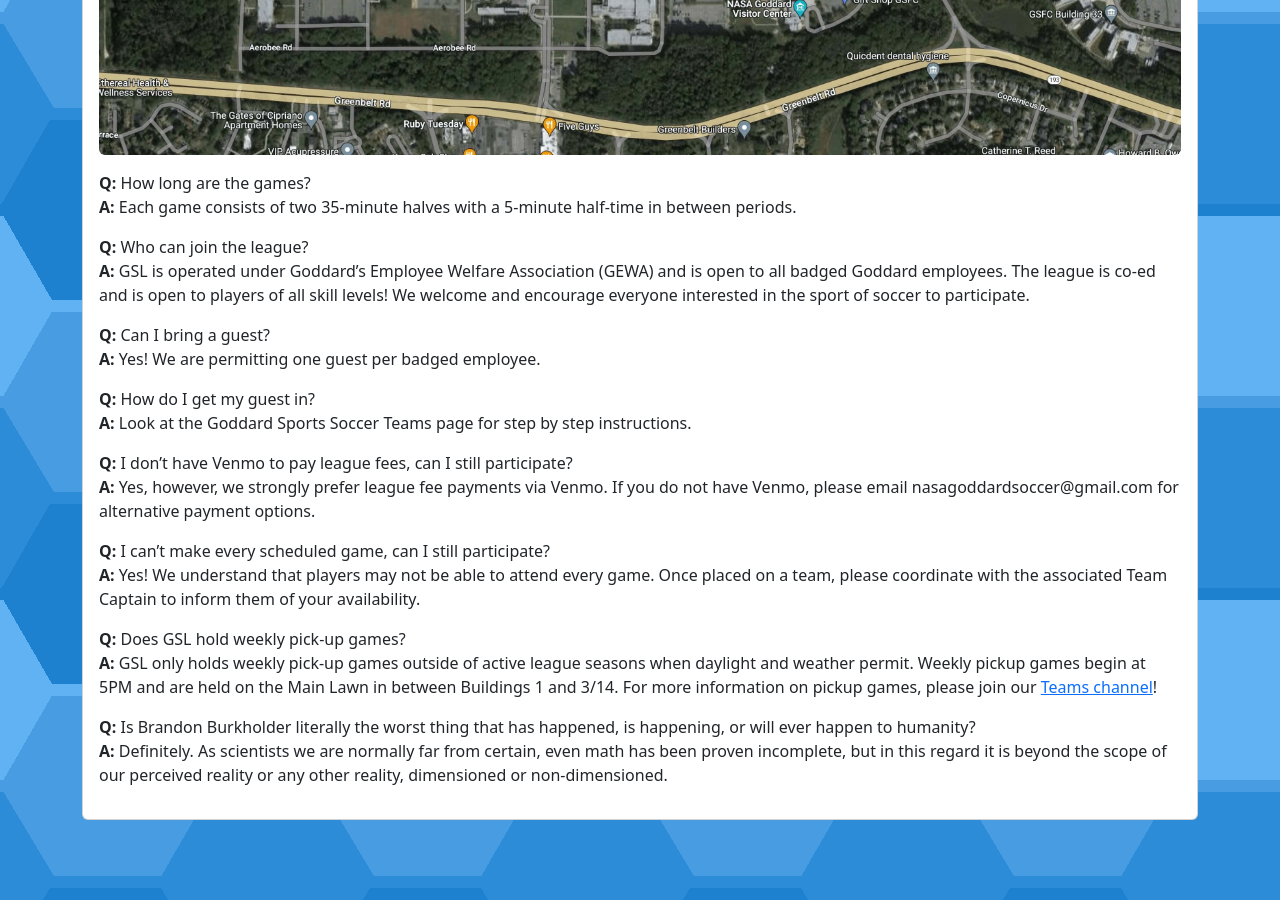
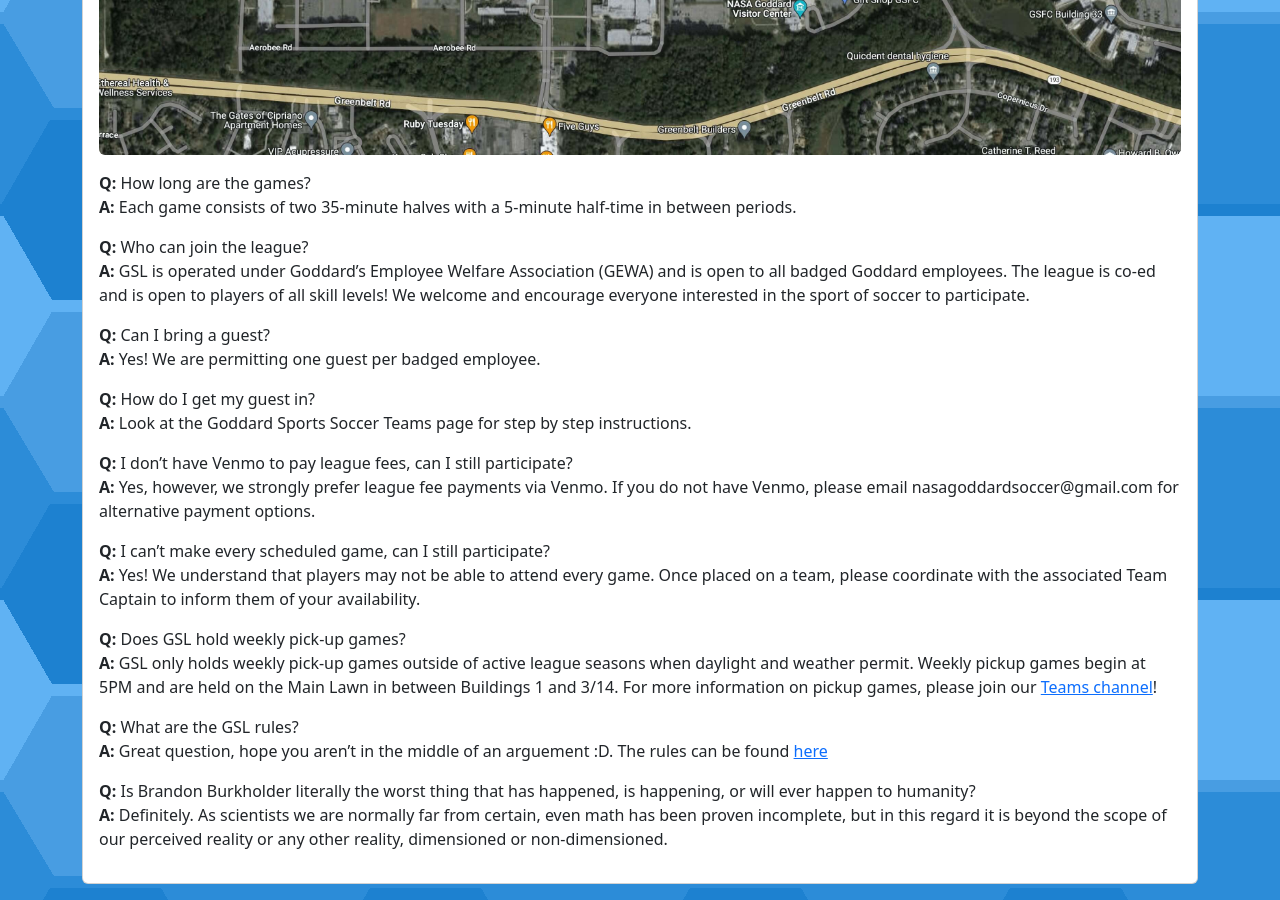
Before and after one commit to goddard-soccer/goddard-soccer.github.io, a Jekyll site: the page built from _pages/faq.md, in a window 1280 px wide and 900 px high, scrolled down 728 px. Built offline with Jekyll 4.4.1, drawn with Linux system fonts in a browser that asks for light colours.

Commit message:
added rules

```diff
--- a/_pages/faq.md
+++ b/_pages/faq.md
@@ -33,6 +33,9 @@ permalink: /faq/
 **Q:** Does GSL hold weekly pick-up games?<br>
 **A:** GSL only holds weekly pick-up games outside of active league seasons when daylight and weather permit. Weekly pickup games begin at 5PM and are held on the Main Lawn in between Buildings 1 and 3/14. For more information on pickup games, please join our [Teams channel](https://teams.microsoft.com/l/team/19%3ag6UYrqOstWyW6S9Q-_jaSfmMqjkvoZauibWuiVI-HcY1%40thread.tacv2/conversations?groupId=5a25d439-e73f-44bf-9232-5bc6fd755435&tenantId=7005d458-45be-48ae-8140-d43da96dd17b)!
 
+**Q:** What are the GSL rules?<br>
+**A:** Great question, hope you aren't in the middle of an arguement :D. The rules can be found [here](/assets/docs/rules.pdf)
+
 **Q:** Is Brandon Burkholder literally the worst thing that has happened, is happening, or will ever happen to humanity?<br>
 **A:** Definitely. As scientists we are normally far from certain, even math has been proven incomplete, but in this regard it is beyond the scope of our perceived reality or any other reality, dimensioned or non-dimensioned.
 </div>
```
Also changed, not shown: 1 other file.
